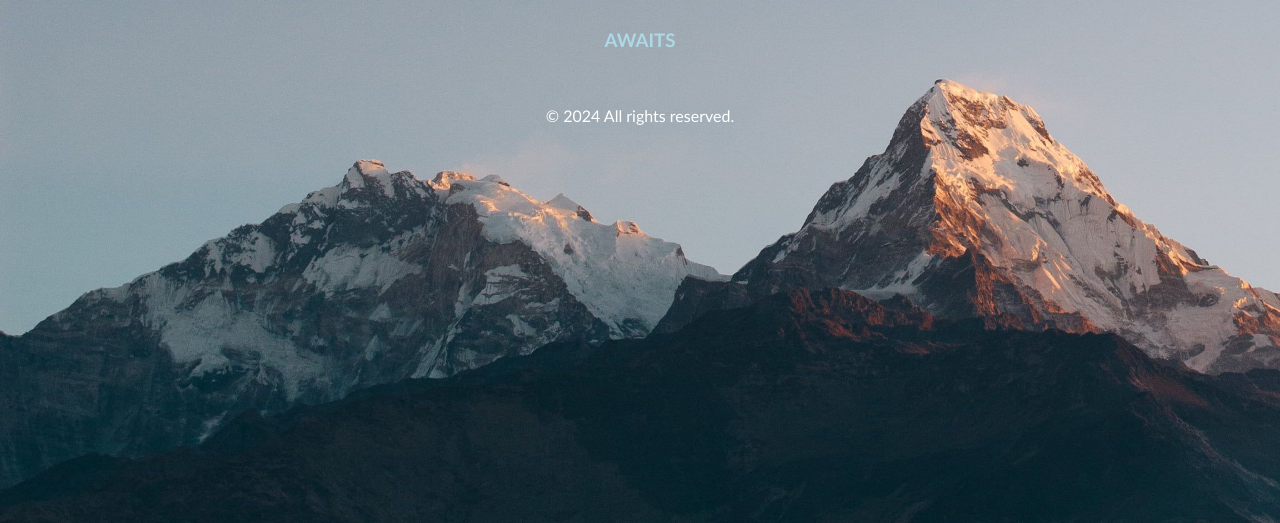
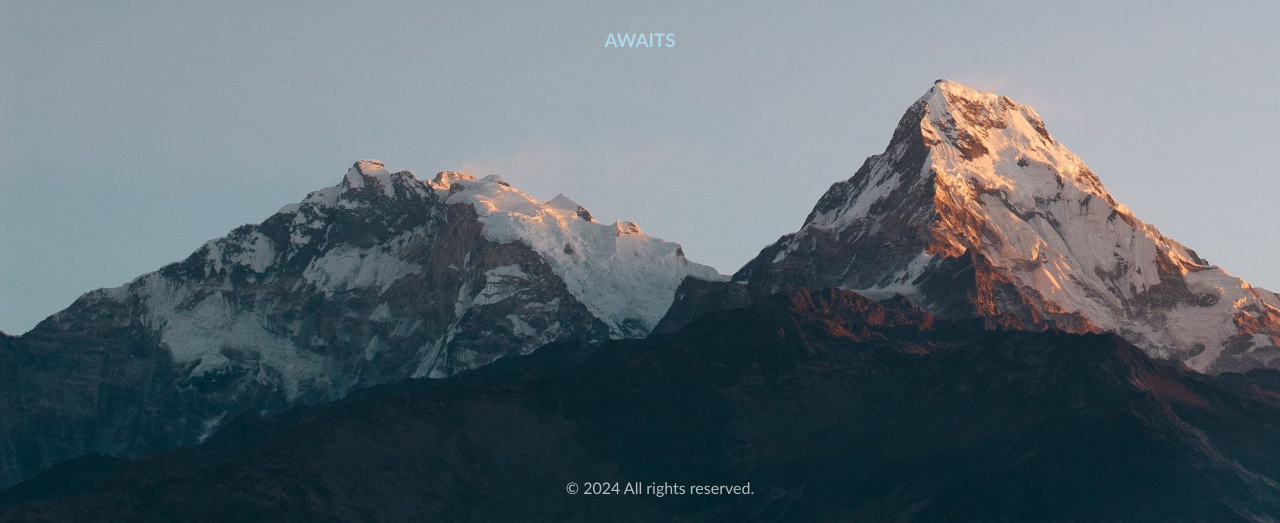
Before and after one commit to SimaHabbal/TravelDestinationGuide, a plain HTML site: page index.html in a window 1280 px wide. Shown: the part 277-800 px from the top of the page. Drawn offline with Linux system fonts and the light colour scheme.

Commit message:
another update

```diff
--- a/styles/index.css
+++ b/styles/index.css
@@ -133,12 +133,13 @@ h3{
     width: 100%;
     color: #fff;
     text-align: center;
-    padding: 20px 0;
-
+    padding: 10px 20px;
+    position: fixed;
     bottom: 0;
     left: 0;
     right: 0;
     font-family: 'Gill Sans', 'Gill Sans MT', Calibri, 'Trebuchet MS', sans-serif;
     margin-left: auto;
     margin-right: auto;
+    opacity: 0.7;
 }
```
